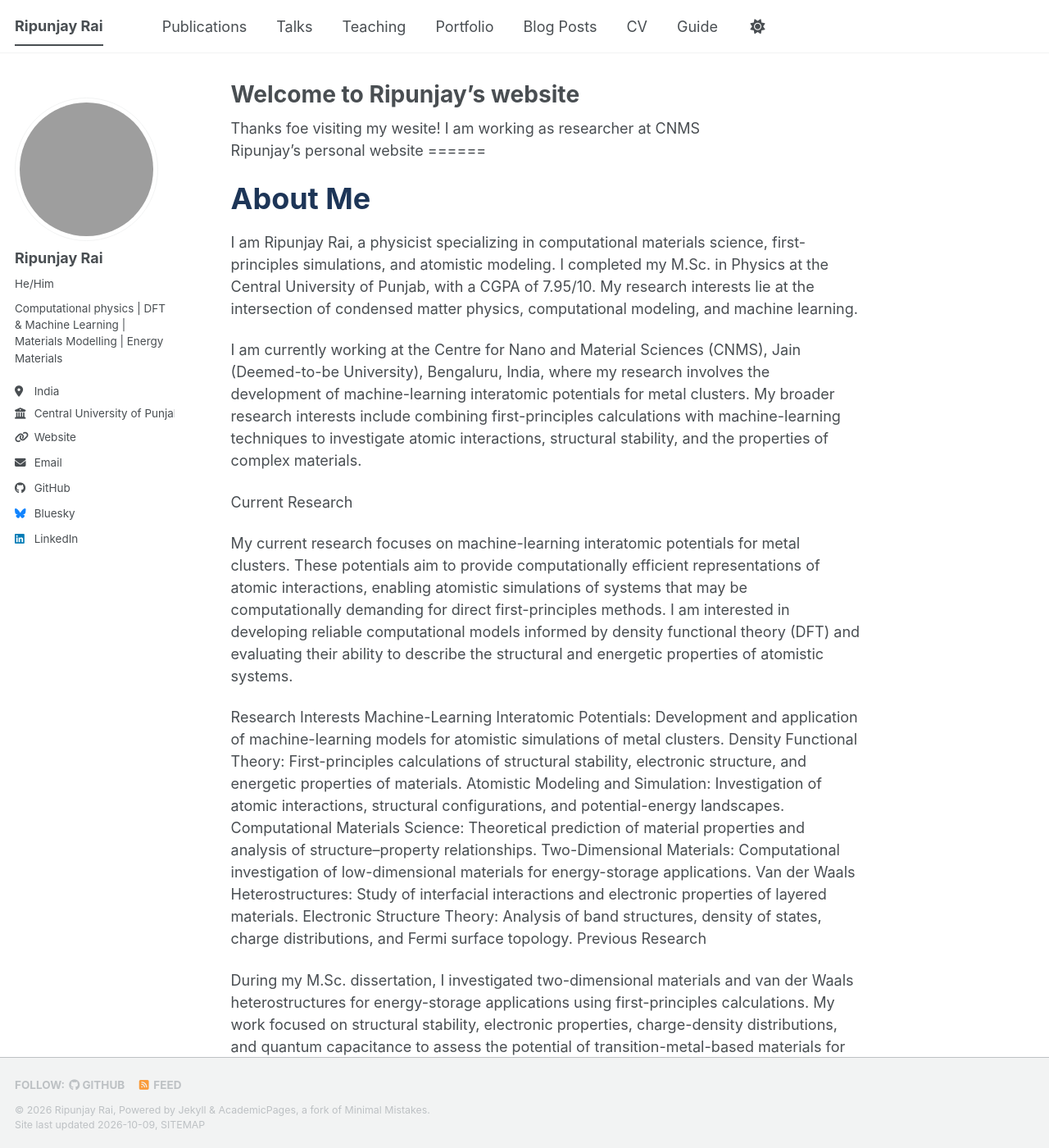
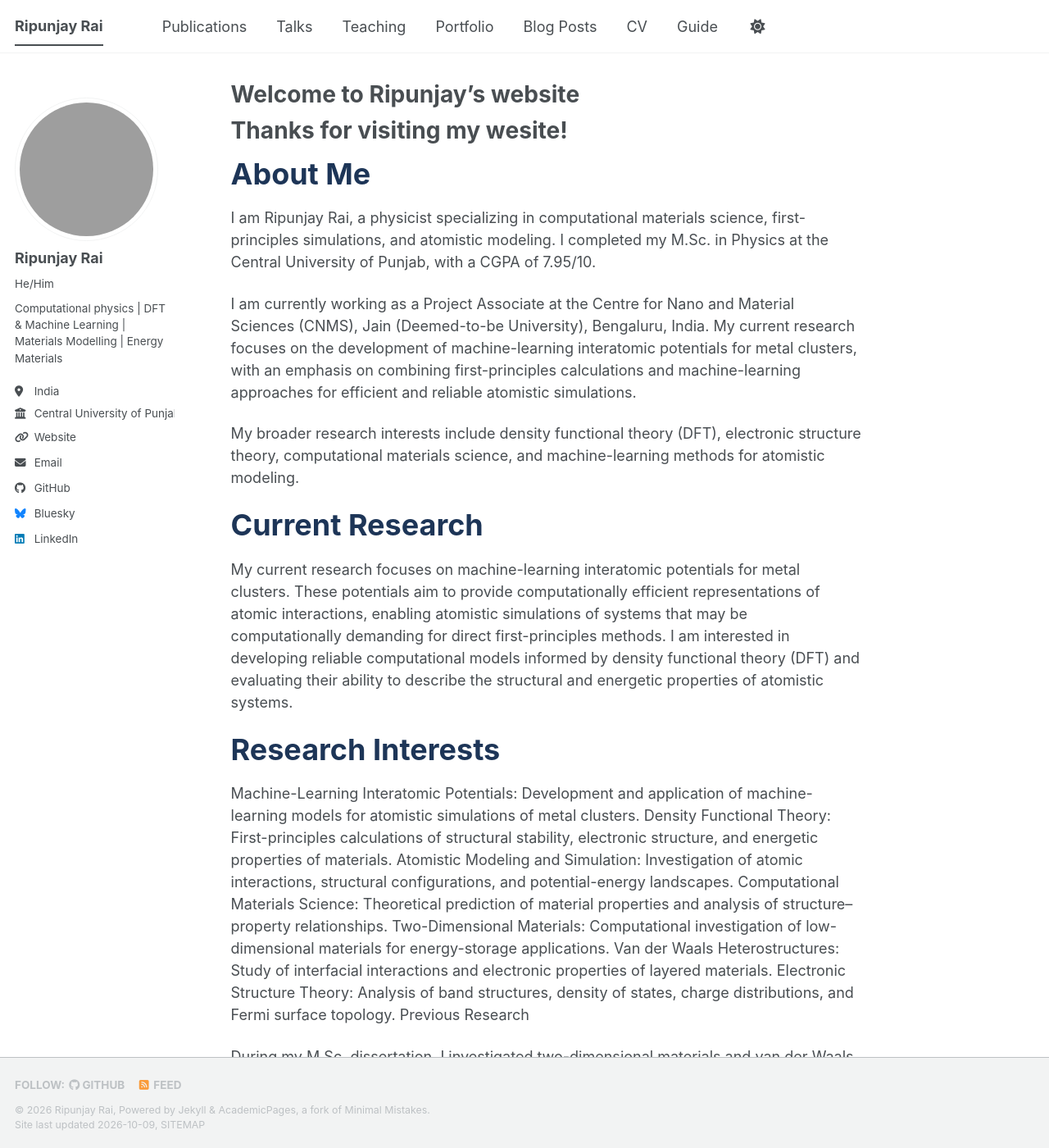
Before and after one commit to Ripunjay-Rai/ripunjayrai.github.io, a Jekyll site: the page built from _pages/about.md, in a window 1280 px wide and 1400 px high. Shown: the whole window at 82% size. Built offline with Jekyll 4.4.1, drawn with Linux system fonts in a browser that asks for light colours; a style sheet for code colours, icons or effects is not loaded; some of the changed text lies outside the part shown; grey boxes are pictures that could not be loaded.

Commit message:
update about.md
Corrected typos and improved formatting in the about page. Updated research focus and interests for clarity.

```diff
--- a/_pages/about.md
+++ b/_pages/about.md
@@ -7,22 +7,23 @@ redirect_from:
   - /about.html
 ---
 
-Thanks foe visiting my wesite! I am working as researcher at CNMS
-Ripunjay's personal website
-======
-<h1 style="font-size: 36px; color: #1D3557;">
- About Me
-</h1>
+Thanks for visiting my wesite!
+=====
+<h1 style="font-size: 36px; color: #1D3557;"> About Me </h1>
 
-I am Ripunjay Rai, a physicist specializing in computational materials science, first-principles simulations, and atomistic modeling. I completed my M.Sc. in Physics at the Central University of Punjab, with a CGPA of 7.95/10. My research interests lie at the intersection of condensed matter physics, computational modeling, and machine learning.
 
-I am currently working at the Centre for Nano and Material Sciences (CNMS), Jain (Deemed-to-be University), Bengaluru, India, where my research involves the development of machine-learning interatomic potentials for metal clusters. My broader research interests include combining first-principles calculations with machine-learning techniques to investigate atomic interactions, structural stability, and the properties of complex materials.
 
-Current Research
+I am Ripunjay Rai, a physicist specializing in computational materials science, first-principles simulations, and atomistic modeling. I completed my M.Sc. in Physics at the Central University of Punjab, with a CGPA of 7.95/10.
+
+I am currently working as a Project Associate at the Centre for Nano and Material Sciences (CNMS), Jain (Deemed-to-be University), Bengaluru, India. My current research focuses on the development of machine-learning interatomic potentials for metal clusters, with an emphasis on combining first-principles calculations and machine-learning approaches for efficient and reliable atomistic simulations.
+
+My broader research interests include density functional theory (DFT), electronic structure theory, computational materials science, and machine-learning methods for atomistic modeling.
+
+<h1 style="font-size: 36px; color: #1D3557;"> Current Research </h1>
 
 My current research focuses on machine-learning interatomic potentials for metal clusters. These potentials aim to provide computationally efficient representations of atomic interactions, enabling atomistic simulations of systems that may be computationally demanding for direct first-principles methods. I am interested in developing reliable computational models informed by density functional theory (DFT) and evaluating their ability to describe the structural and energetic properties of atomistic systems.
 
-Research Interests
+<h1 style="font-size: 36px; color: #1D3557;">Research Interests</h1>
 Machine-Learning Interatomic Potentials: Development and application of machine-learning models for atomistic simulations of metal clusters.
 Density Functional Theory: First-principles calculations of structural stability, electronic structure, and energetic properties of materials.
 Atomistic Modeling and Simulation: Investigation of atomic interactions, structural configurations, and potential-energy landscapes.
@@ -36,36 +37,36 @@ During my M.Sc. dissertation, I investigated two-dimensional materials and van d
 
 I primarily used Quantum ESPRESSO for DFT calculations and VESTA for structural visualization. This research established my foundation in computational condensed matter physics and strengthened my interest in atomistic simulations and computational materials design.
 
-Publications
+<h1 style="font-size: 36px; color: #1D3557;">Publications</h1>
 
 I have contributed to three research publications, with one additional manuscript submitted for publication. My research contributions primarily focus on computational materials science, first-principles calculations, and the theoretical investigation of materials for energy-storage applications.
 
 For publication details, please visit my Google Scholar profile or ORCID profile.
 
-Technical Skills
+<h1 style="font-size: 36px; color: #1D3557;">Technical Skills</h1>
 
-Programming Languages
+<h1 style="font-size: 30px; color: #1D3557;">Programming Languages</h1>
 
 C
 C++
 Python
 
-Computational Methods
+<h1 style="font-size: 30px; color: #1D3557;">Computational Methods</h1>
 
-Density Functional Theory (DFT)
-First-principles electronic structure calculations
-Structural relaxation and total-energy calculations
-Band structure and density of states analysis
-Charge-density and quantum capacitance analysis
-Machine-learning interatomic potential development
-Atomistic modeling and computational simulation
+**.** Density Functional Theory (DFT)
+**.** First-principles electronic structure calculations
+**.** Structural relaxation and total-energy calculations
+**.** Band structure and density of states analysis
+**.** Charge-density and quantum capacitance analysis
+**.** Machine-learning interatomic potential development
+**.** Atomistic modeling and computational simulation
 
-Scientific Software and Tools
+<h1 style="font-size: 30px; color: #1D3557;">Scientific Software and Tools</h1>
 
-Quantum ESPRESSO
-VESTA
-Linux-based computational environments
-Research Vision
+**.** Quantum ESPRESSO
+**.** VESTA
+**.** Linux-based computational environments
+**.** Research Vision
 
 My long-term goal is to advance computational physics through the integration of first-principles methods, atomistic simulations, and machine learning. I am particularly interested in developing accurate and efficient computational approaches to understand atomic interactions and predict the structural and energetic properties of complex systems.
 
```
